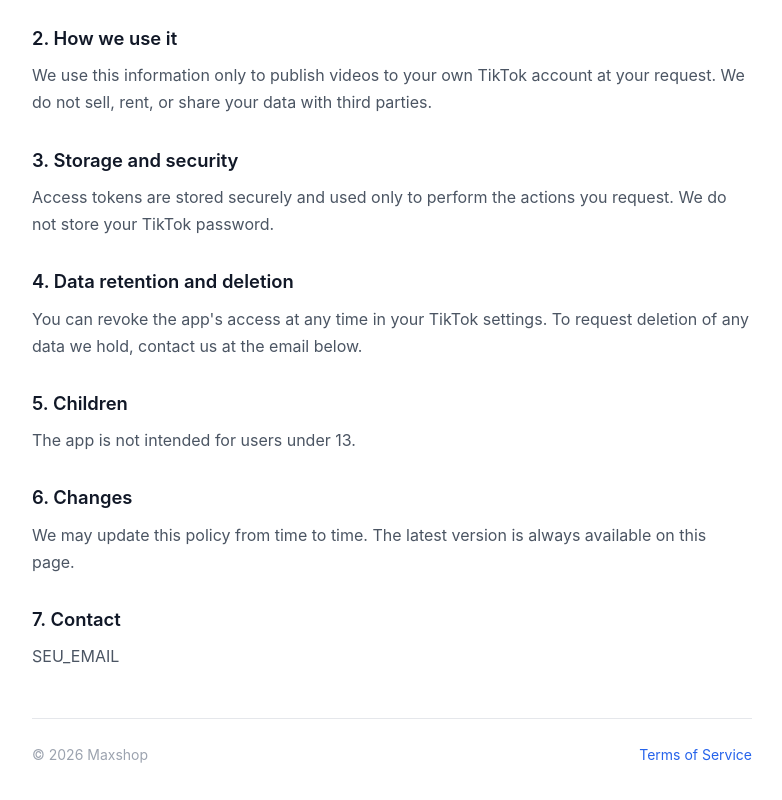
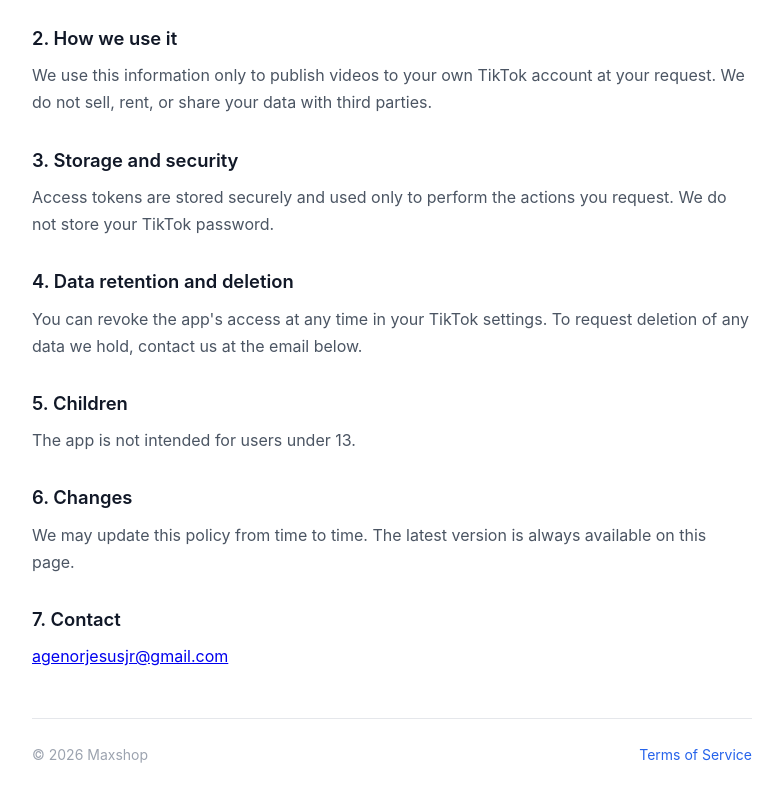
Before and after one commit to pingomax/maxshop-legal, a plain HTML site: page privacy.html in a window 1280 px wide. Shown: the part 360-1160 px from the top of the page, without its empty margins (248-1030 px from the left). Drawn offline with Linux system fonts and the light colour scheme.

Commit message:
chore: update contact email to agenorjesusjr@gmail.com

```diff
--- a/privacy.html
+++ b/privacy.html
@@ -128,7 +128,7 @@
 
       <section>
         <h2>7. Contact</h2>
-        <p>SEU_EMAIL</p>
+        <p><a href="mailto:agenorjesusjr@gmail.com">agenorjesusjr@gmail.com</a></p>
       </section>
     </main>
     <footer>
```
Also changed, not shown: terms.html (+1 -1 lines).
